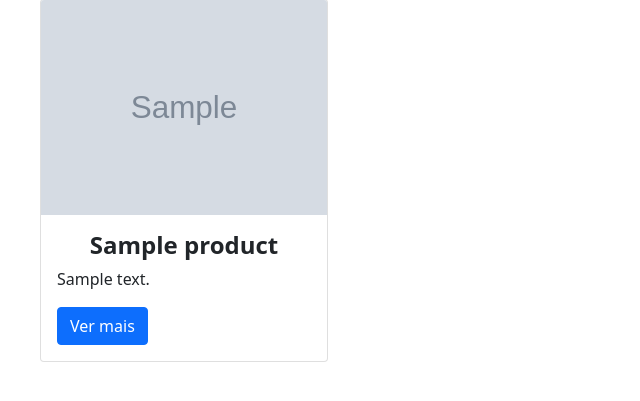
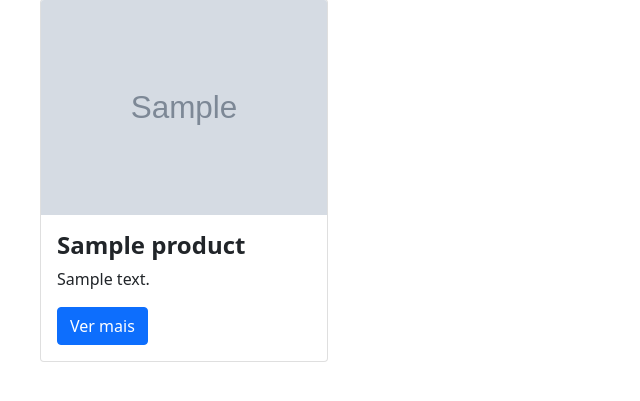
Before and after one commit to gabrielsandrini/flask-camping-store, a Flask app: page / in a window 1280 px wide. Shown: the part 163-564 px from the top of the page, without its empty margins (0-640 px from the left). Run offline with Flask 2, Linux system fonts and the light colour scheme; tables that the repository leaves empty hold one stand-in row (values such as "Sample post"); grey boxes marked "Sample" are stand-in pictures; parts of the project's set-up code (start-up, migrations or seed data) failed here and were passed over.

Commit message:
style: home

```diff
--- a/controllers/Product.py
+++ b/controllers/Product.py
@@ -7,8 +7,6 @@ class ProductController():
 
   def list(self, search=None, category_id=None):
     products = []
-
-    print('list',search, category_id)
 
     if search is not None:
       products = self.product_model.get_by_title(search)
--- a/static/styles/product-screen.css
+++ b/static/styles/product-screen.css
@@ -41,3 +41,10 @@
   text-align: left;
   max-width: 80%;
 }
+
+.card-body-move-to-end {
+  display: flex;
+  flex-direction: column;
+  align-items: flex-start;
+  justify-content: flex-end;
+}
--- a/templates/base.html
+++ b/templates/base.html
@@ -23,12 +23,6 @@
       type="text/css"
       media="screen"
       href="{{url_for('static', filename='styles/product-screen.css')}}"
-    />
-    <link
-      rel="stylesheet"
-      type="text/css"
-      media="screen"
-      href="{{url_for('static', filename='styles/side-menu-styles.css')}}"
     />
     <link
       rel="stylesheet"
--- a/templates/home.html
+++ b/templates/home.html
@@ -63,7 +63,7 @@ block conteudo %}
       {% for p in products %}
       <div class="card col-3 col-md-6 col-sm-12" style="width: 18rem">
         <img src="{{ p.image_url }}" class="card-img-top" alt="{{ p.title }}" />
-        <div class="card-body">
+        <div class="card-body card-body-move-to-end">
           <h5 class="card-title">{{ p.title }}</h5>
           <p class="card-text">{{ p.description }}</p>
           <a href="/produto/{{ p.id }}" class="btn btn-primary">Ver mais</a>
```
